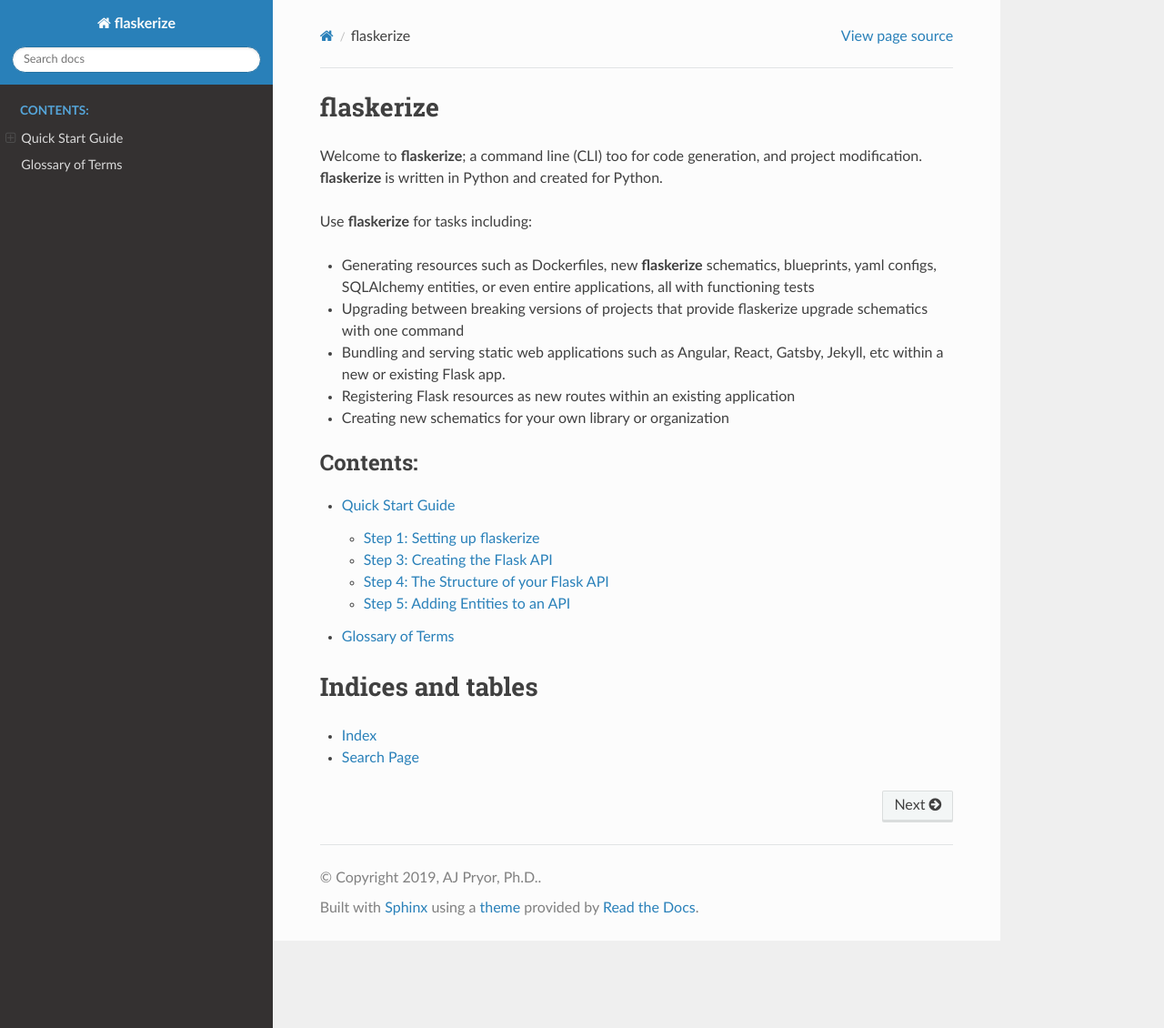
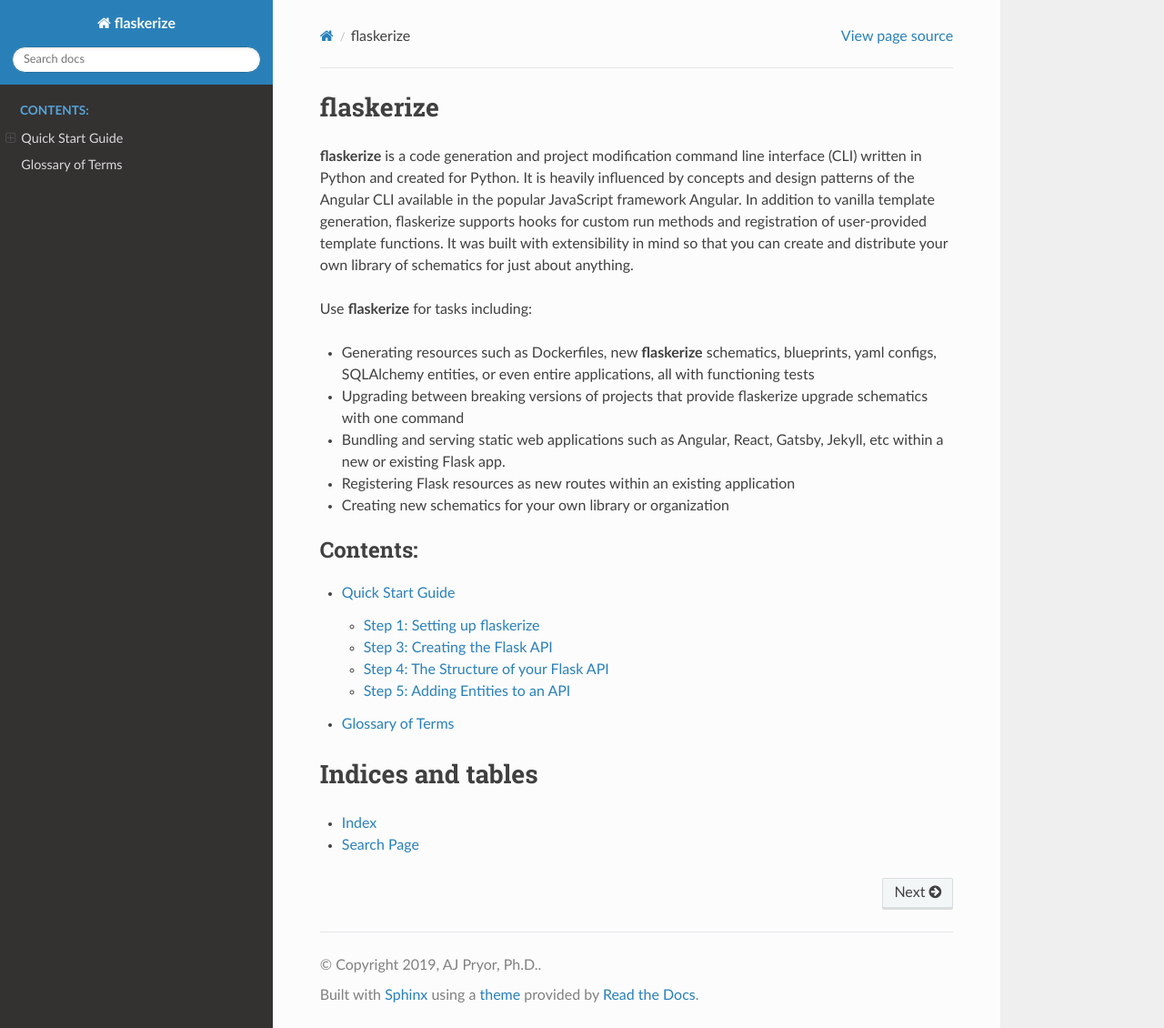
Before and after one commit to apryor6/flaskerize, a Sphinx documentation site: the page built from docs/source/index.rst, in a window 1280 px wide and 1130 px high. Shown: the whole window at 91% size. Built offline with Sphinx 7.4.7 and the Read the Docs theme 2.0.0, drawn with Linux system fonts in a browser that asks for light colours; pages that are not in the unit, such as notebooks, are missing from menus.

Commit message:
enhance intro text in docs

```diff
--- a/docs/source/index.rst
+++ b/docs/source/index.rst
@@ -1,8 +1,10 @@
 flaskerize
 ==========
 
-Welcome to **flaskerize**; a command line (CLI) too for code generation, and project modification.
-**flaskerize** is written in Python and created for Python.
+**flaskerize** is a code generation and project modification command line interface (CLI) written in Python and created for Python.
+It is heavily influenced by concepts and design patterns of the Angular CLI available in the popular JavaScript framework Angular.
+In addition to vanilla template generation, flaskerize supports hooks for custom run methods and registration of user-provided template functions.
+It was built with extensibility in mind so that you can create and distribute your own library of schematics for just about anything.
 
 Use **flaskerize** for tasks including:
 
```
